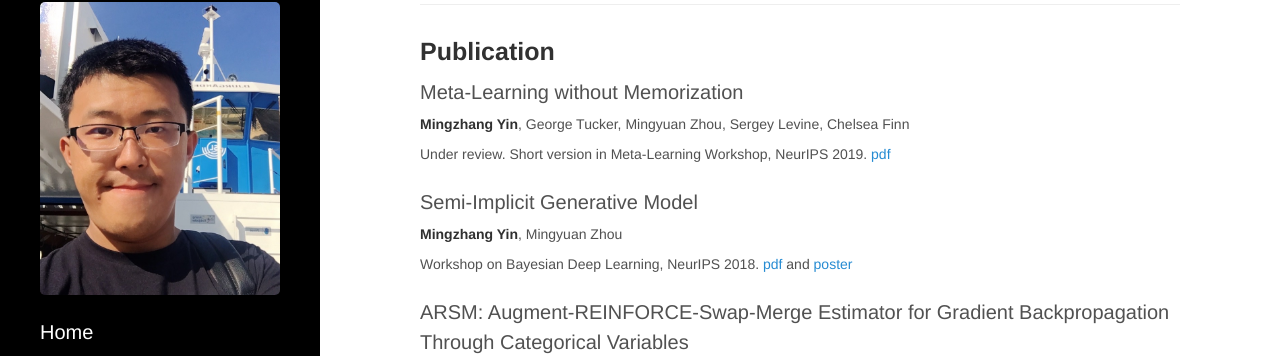
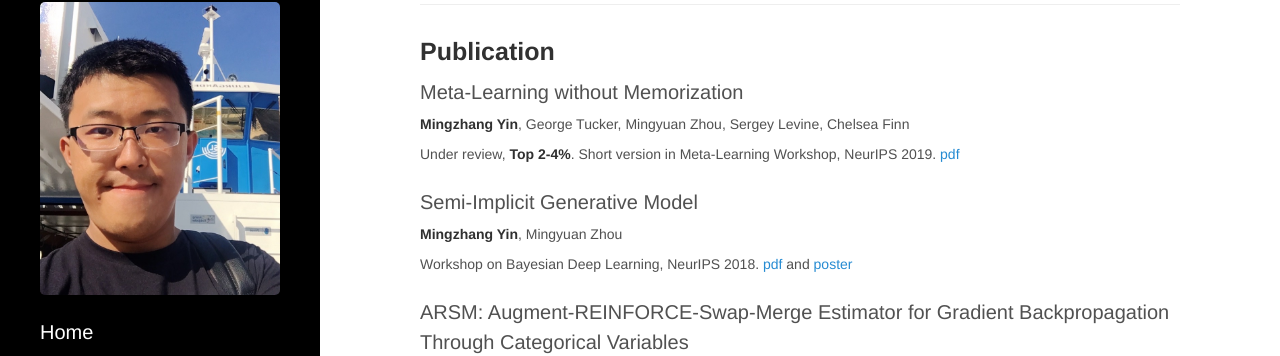
Before and after one commit to mingzhang-yin/mingzhang-yin.github.io, a Jekyll site: the page built from publications.md, in a window 1280 px wide and 1295 px high. Shown: the part 136-492 px from the top of the window. Built offline with Jekyll 4.4.1, drawn with Linux system fonts in a browser that asks for light colours; nearby versions of some CDN libraries.

Commit message:
Update publications.md

```diff
--- a/publications.md
+++ b/publications.md
@@ -11,7 +11,7 @@ ___
 ### Publication
 Meta-Learning without Memorization
  <br> <span style="font-size:14px"> **Mingzhang Yin**, George Tucker, Mingyuan Zhou, Sergey Levine, Chelsea Finn  <br>
-Under review. Short version in Meta-Learning Workshop, NeurIPS 2019. [pdf](https://github.com/mingzhang-yin/mingzhang-yin.github.io/blob/master/assets/pdfs/Meta_Learning_without_Memorization.pdf)
+Under review, **Top 2-4%**. Short version in Meta-Learning Workshop, NeurIPS 2019. [pdf](https://github.com/mingzhang-yin/mingzhang-yin.github.io/blob/master/assets/pdfs/Meta_Learning_without_Memorization.pdf)
 
 
 Semi-Implicit Generative Model
```
